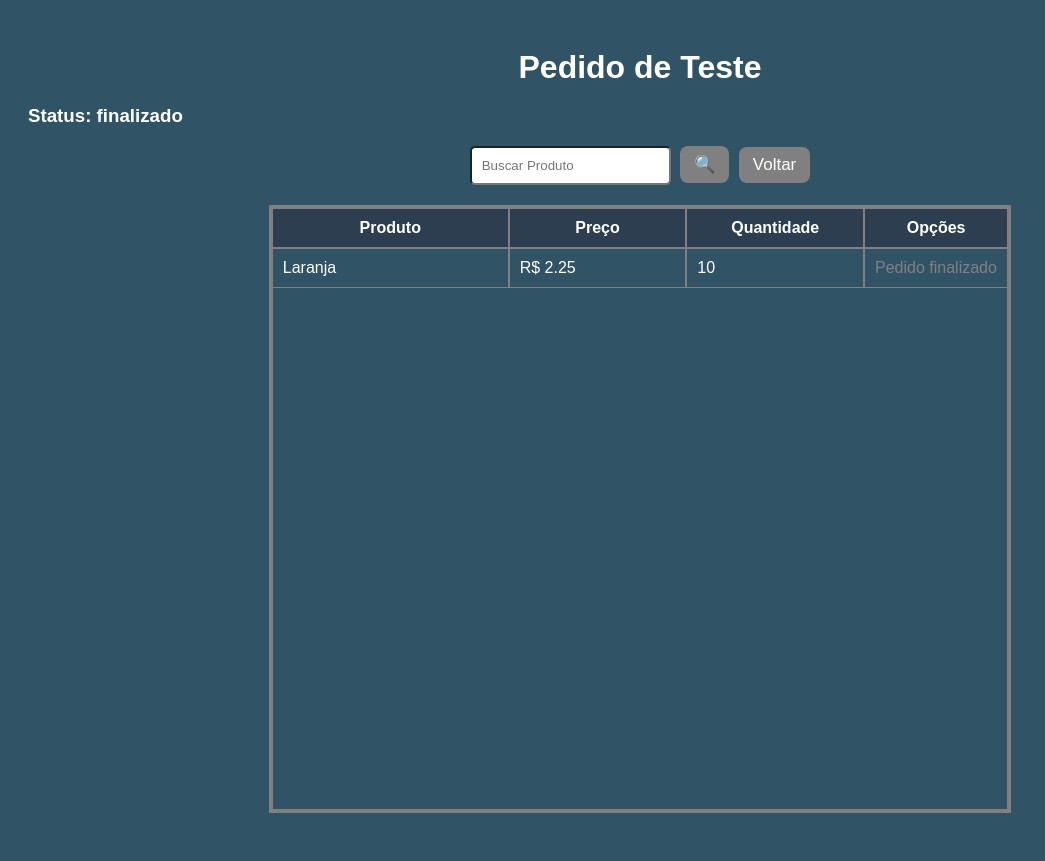
After one commit to KomarovoK/Sistema-de-Estoque, a Flask app: page /pedido_cliente/1 in a window 1280 px wide. The commit adds this page. Shown: the whole page, without its empty margins (0-1045 px from the left). Run offline with Flask 3, Linux system fonts and the light colour scheme; the visitor is signed in with stand-in values (Sample User, id 1); data comes from the database, SQL or seed files in the repository; both versions use the stored data as it was after the commit.

Commit message:
Sistema de pedidos pronto

```diff
--- a/app.py
+++ b/app.py
@@ -2,6 +2,7 @@ from werkzeug.security import generate_password_hash, check_password_hash
 from flask import Flask, render_template, request, redirect, flash, session
 from produto import Produto, validar_produto
 from cliente import Cliente
+from pedidos import Pedido
 import sqlite3
 
 app = Flask(__name__)
@@ -10,7 +11,6 @@ app.secret_key = '123'
 
 @app.route('/')
 def index():
-
     if 'usuario' not in session:
         return redirect('/login')
 
@@ -39,7 +39,6 @@ def index():
 
 @app.route('/adicionar', methods=['GET', 'POST'])
 def adicionar():
-
     if 'usuario' not in session:
         return redirect('/login')
 
@@ -66,7 +65,6 @@ def adicionar():
 
 @app.route('/deletar/<int:id>')
 def deletar(id):
-
     produto = Produto('', 0, 0)
 
     produto.deletar_produto(id)
@@ -77,7 +75,6 @@ def deletar(id):
 
 @app.route('/editar/<int:id>', methods=['GET', 'POST'])
 def editar(id):
-
     conexao = sqlite3.connect("database.db")
     cursor = conexao.cursor()
 
@@ -147,7 +144,6 @@ def login():
 
 @app.route('/logout')
 def logout():
-
     session.pop('usuario', None)
 
     return redirect('/login')
@@ -208,7 +204,6 @@ def adicionar_cliente():
 
 @app.route('/clientes')
 def clientes():
-
     if 'usuario' not in session:
         return redirect('/login')
 
@@ -236,7 +231,6 @@ def clientes():
 
 @app.route('/deletar_cliente/<int:id_cliente>')
 def deletar_cliente(id_cliente):
-
     if 'usuario' not in session:
         return redirect('/login')
 
@@ -250,7 +244,6 @@ def deletar_cliente(id_cliente):
 
 @app.route('/editar_cliente/<int:id_cliente>', methods=['GET', 'POST'])
 def editar_cliente(id_cliente):
-
     if 'usuario' not in session:
         return redirect('/login')
 
@@ -277,5 +270,147 @@ def editar_cliente(id_cliente):
         cliente=dados_cliente
     )
 
+@app.route('/pedido_cliente/<int:id_cliente>')
+def pedido_cliente(id_cliente):
+    if 'usuario' not in session:
+        return redirect('/login')
+
+    cliente = Cliente('', '')
+    dados_cliente = cliente.buscar_cliente(id_cliente)
+
+    pedido = Pedido(id_cliente)
+
+    pedido_existente = pedido.buscar_pedido_cliente(id_cliente)
+
+    if pedido_existente is None:
+        pedido_id = pedido.criar_pedido()
+        status = 'aberto'
+    else:
+        pedido_id = pedido_existente[0]
+        status = pedido_existente[1]
+
+    itens = pedido.listar_itens(pedido_id)
+
+    return render_template(
+        'pedido_cliente.html',
+        cliente=dados_cliente,
+        itens=itens,
+        pedido_id=pedido_id,
+        status=status
+    )
+
+@app.route('/adicionar_item_pedido/<int:pedido_id>', methods=['GET', 'POST'])
+def adicionar_item_pedido(pedido_id):
+    if 'usuario' not in session:
+        return redirect('/login')
+
+    pedido = Pedido(0)
+
+    if request.method == 'POST':
+
+        produto_id = int(request.form['produto_id'])
+        quantidade = int(request.form['quantidade'])
+
+        estoque = pedido.verificar_estoque(produto_id)
+
+        if quantidade > estoque:
+
+            flash('Quantidade maior que o estoque!', 'erro')
+
+            return redirect(f'/adicionar_item_pedido/{pedido_id}')
+
+        pedido.adicionar_item_pedido(
+            pedido_id,
+            produto_id,
+            quantidade
+        )
+
+        cliente_id = pedido.buscar_cliente_pedido(pedido_id)
+
+        flash('Produto adicionado ao pedido!', 'certo')
+
+        return redirect(f'/pedido_cliente/{cliente_id}')
+
+    produtos = pedido.listar_produtos_disponiveis()
+
+    cliente_id = pedido.buscar_cliente_pedido(pedido_id)
+
+    return render_template(
+        'adicionar_item_pedido.html',
+        produtos=produtos,
+        cliente_id=cliente_id
+    )
+
+@app.route('/excluir_item/<int:item_id>')
+def excluir_item(item_id):
+    if 'usuario' not in session:
+        return redirect('/login')
+
+    pedido = Pedido(0)
+
+    sucesso = pedido.excluir_item_pedido(item_id)
+
+    if sucesso:
+        flash('Item removido do pedido!', 'certo')
+    else:
+        flash('Item não encontrado!', 'erro')
+
+    return redirect(request.referrer or '/')
+
+@app.route('/itens/editar/<int:item_id>', methods=['GET', 'POST'])
+def editar_item(item_id):
+
+    pedido = Pedido(0)
+
+    item = pedido.buscar_item(item_id)
+
+    if not item:
+        flash('Item não encontrado!', 'erro')
+        return redirect(request.referrer or '/')
+
+    pedido_id = item[4]
+    cliente_id = pedido.buscar_cliente_pedido(pedido_id)
+
+    if request.method == 'POST':
+
+        nova_quantidade = int(request.form['quantidade'])
+
+        sucesso = pedido.editar_item(item_id, nova_quantidade)
+
+        if sucesso:
+            flash('Item atualizado com sucesso!', 'certo')
+        else:
+            flash('Erro: estoque insuficiente ou item inválido.', 'erro')
+
+        return redirect(f'/pedido_cliente/{cliente_id}')
+
+    return render_template(
+        'editar_item.html',
+        item=item,
+        cliente_id=cliente_id
+    )
+
+
+@app.route('/finalizar_pedido/<int:pedido_id>')
+def finalizar_pedido(pedido_id):
+
+    if 'usuario' not in session:
+        return redirect('/login')
+
+    pedido = Pedido(0)
+
+    sucesso = pedido.finalizar_pedido(pedido_id)
+
+    if not sucesso:
+        flash('Erro: estoque insuficiente para finalizar o pedido!', 'erro')
+        return redirect(request.referrer or '/')
+
+    cliente_id = pedido.buscar_cliente_pedido(pedido_id)
+
+    flash('Pedido finalizado e estoque atualizado!', 'certo')
+
+    return redirect(f'/pedido_cliente/{cliente_id}')
+
+
 if __name__ == '__main__':
     app.run(debug=True)
--- a/produto.py
+++ b/produto.py
@@ -22,7 +22,6 @@ class Produto:
         self.quantidade = quantidade
 
     def cadastrar_produtos(self):
-
         cursor.execute(
         'SELECT * FROM produtos WHERE nome = ?',
         (self.nome,)
@@ -63,7 +62,6 @@ class Produto:
 
 
     def editar_produto(self, id_produto):
-
         cursor.execute(
         '''
         UPDATE produtos
@@ -90,7 +88,6 @@ class Produto:
 
 
 def validar_produto():
-
     nome = request.form['nome'].strip()
 
     if not nome:
--- a/static/style.css
+++ b/static/style.css
@@ -94,7 +94,7 @@ h1 {
 .cabecalho-produtos {
     background-color: #2c3e50;
     color: white;
-    border-radius: 8px;
+    border-radius: 0px;
     font-weight: bold;
     text-align: center;
 }
@@ -176,15 +176,16 @@ h1 {
 .cabecalho-clientes,
 .linha-clientes {
     display: grid;
-    grid-template-columns: 2fr 2fr 1fr;
+    grid-template-columns: 2fr 2fr 1.5fr;
     gap: 0;
     align-items: center;
+    border-bottom: 2px solid gray;
 }
 
 .cabecalho-clientes {
     background-color: #2c3e50;
     color: white;
-    border-radius: 8px;
+    border-radius: 0px;
     font-weight: bold;
     text-align: center;
 }
--- a/templates/clientes.html
+++ b/templates/clientes.html
@@ -51,16 +51,19 @@
         <div class="linha-clientes">
 
             <div class="nome-cliente">{{ cliente[1] }}</div>
+
             <div class="telefone-cliente">{{ cliente[2] }}</div>
 
             <div class="opcoes-clientes">
                 <a href="/editar_cliente/{{ cliente[0] }}" class = "btn editar">Editar</a>
+                <a href="/pedido_cliente/{{ cliente[0] }}" class="btn clientes">Pedidos</a>
                 <a href="/deletar_cliente/{{ cliente[0] }}" class = "btn excluir" onclick="return confirm('Tem certeza que deseja deletar este cliente?')">Deletar</a>
             </div>
 
         </div>
 
         {% endfor %}
+
     </div>
 
 
--- a/templates/index.html
+++ b/templates/index.html
@@ -24,7 +24,6 @@
     {% endwith %}
 
     <div class="topo">
-
         <a href="/clientes" class="btn clientes">Clientes</a>
 
         <form method="GET">
@@ -49,6 +48,7 @@
             <div>Preço</div>
             <div>Quantidade</div>
             <div>Opções</div>
+
         </div>
 
         {% for produto in produtos %}
--- /dev/null
+++ b/templates/pedido_cliente.html
@@ -0,0 +1,85 @@
+<!DOCTYPE html>
+<html lang="pt-br">
+<head>
+
+    <meta charset="UTF-8">
+    <meta name="viewport" content="width=device-width, initial-scale=1.0">
+    <link rel="stylesheet" href="{{ url_for('static', filename='style.css') }}">
+
+    <title>Pedido Cliente</title>
+
+</head>
+<body>
+
+    <h1>Pedido de {{ cliente[1] }}</h1>
+    <h3>Status: {{ status }}</h3>
+
+    {% with mensagens = get_flashed_messages(with_categories=true) %}
+        {% if mensagens %}
+            {% for categoria, mensagem in mensagens %}
+                <p class="{{ categoria }}">{{ mensagem }}</p>
+            {% endfor %}
+        {% endif %}
+    {% endwith %}
+
+    <div class="topo">
+
+        <form method="GET">
+            <input
+                style="padding: 10px; border-radius: 5px;"
+                type="text"
+                name="busca"
+                placeholder="Buscar Produto">
+
+            <button type="submit" class="btn buscar">🔍</button>
+
+            {% if status == 'aberto' %}
+                <a href="/adicionar_item_pedido/{{ pedido_id }}" class="btn adicionar">Adicionar Produto</a>
+            {% endif %}
+
+            {% if status == 'aberto' %}
+                <a href="/finalizar_pedido/{{ pedido_id }}" class="btn salvar" onclick="return confirm('Deseja finalizar este pedido?')">Finalizar Pedido</a>
+            {% endif %}
+
+            <a href="/clientes" class="btn voltar">Voltar</a>
+        </form>
+
+    </div>
+
+    <div class="lista-produtos">
+
+        <div class="cabecalho-produtos">
+            <div>Produto</div>
+            <div>Preço</div>
+            <div>Quantidade</div>
+            <div>Opções</div>
+        </div>
+
+        {% for item in itens %}
+
+        <div class="linha-produto">
+
+             <div class="nome-produto">{{ item[1] }}</div>
+
+            <div class="preco-produto">R$ {{ "%.2f"|format(item[2]|float) }}</div>
+
+            <div class="quantidade-produto">{{ item[3] }}</div>
+
+            <div class="opcoes-produto">
+                {% if status == 'aberto' %}
+                    <a href="/excluir_item/{{ item[0] }}" class="btn excluir">Excluir</a>
+                    <a href="/itens/editar/{{ item[0] }}" class="btn editar">Editar</a>
+                {% else %}
+                    <span style="color: gray;">Pedido finalizado</span>
+                {% endif %}
+
+            </div>
+
+        </div>
+
+        {% endfor %}
+
+    </div>
+
+</body>
+</html>
```
Also changed, not shown: pedidos.py (added, +287 -0 lines), templates/adicionar_item_pedido.html (added, +60 -0 lines), templates/editar_item.html (added, +53 -0 lines), database.db.
